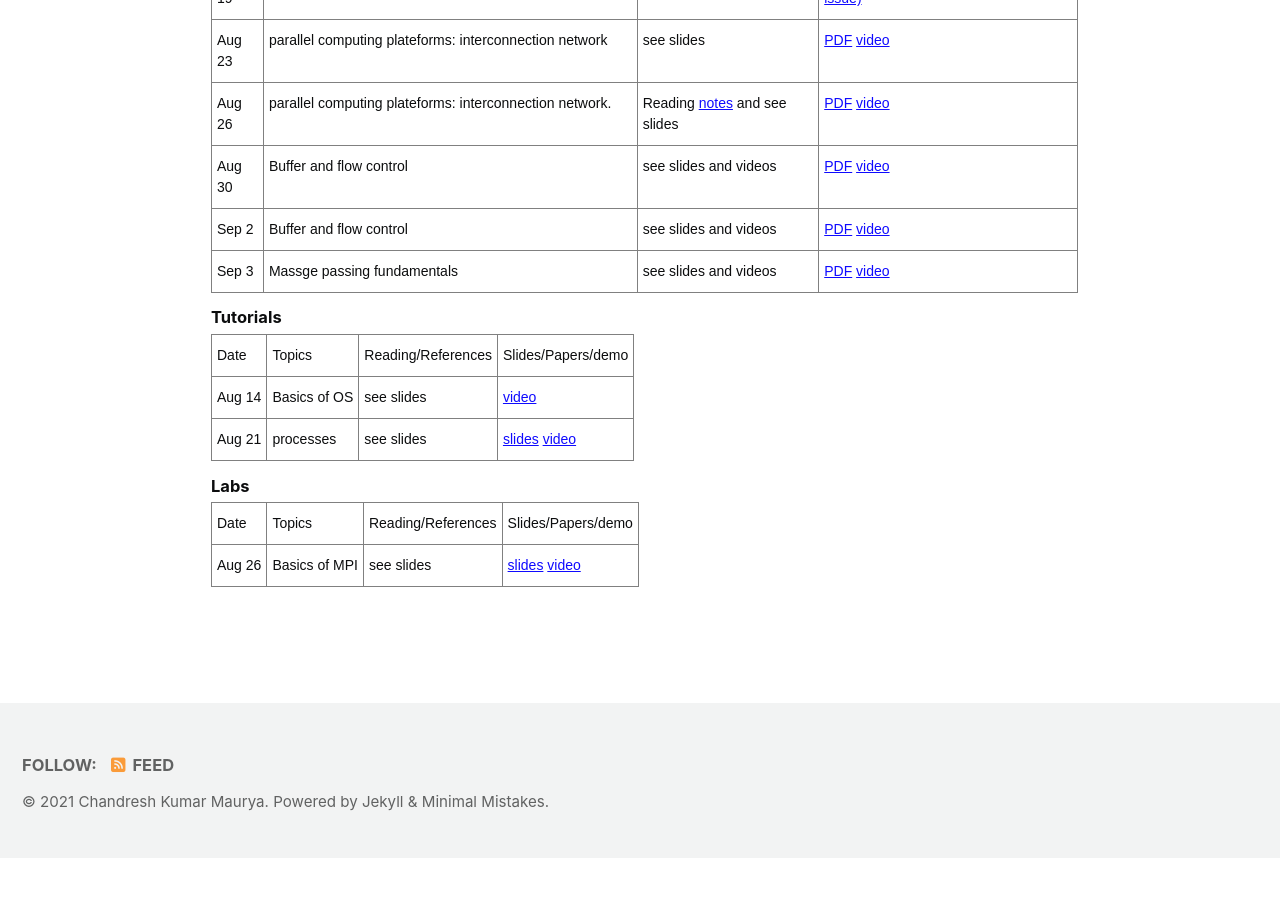
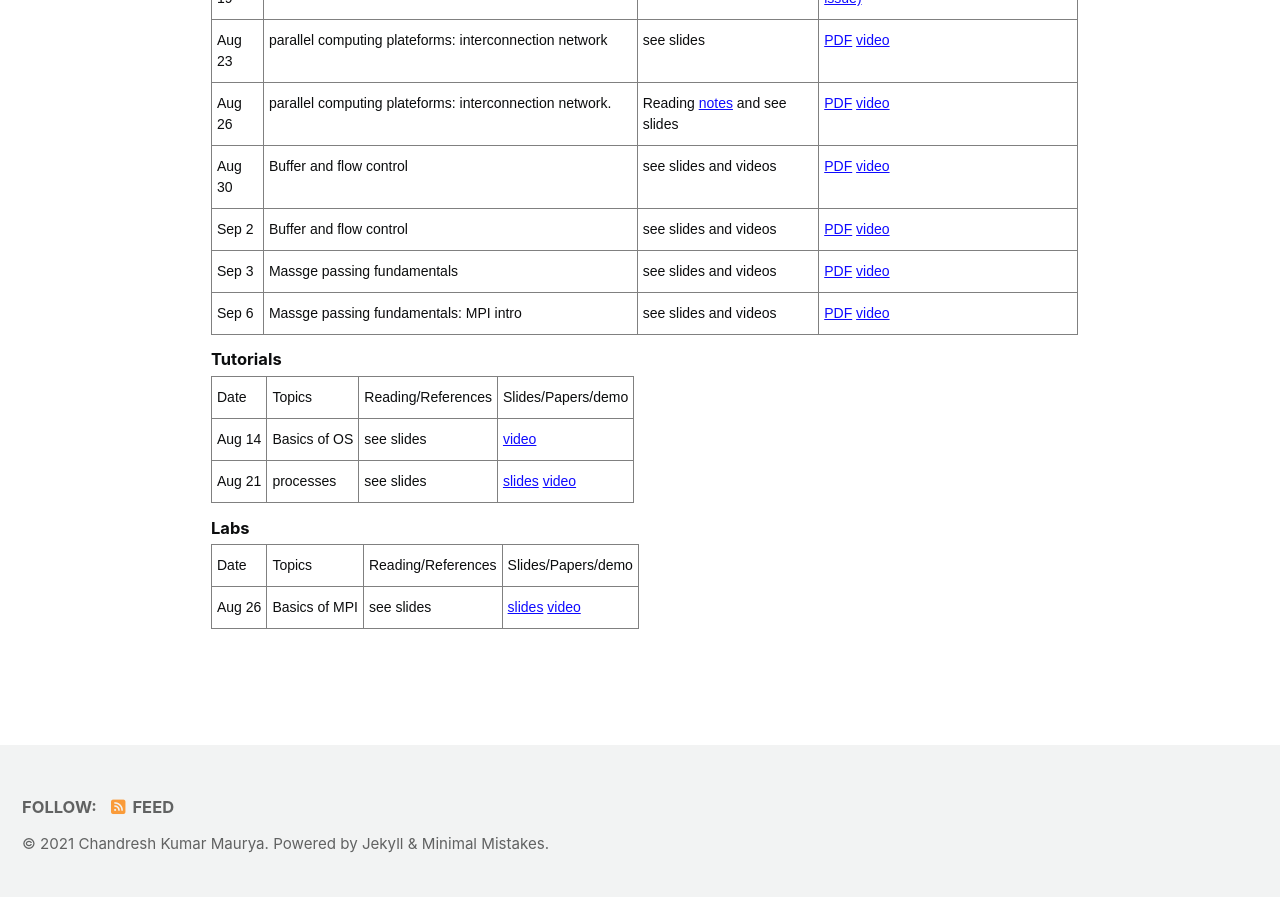
Before and after one commit to chandreshiit/oldsite, a Jekyll site: the page built from _pages/PC2021.md, in a window 1280 px wide and 900 px high, scrolled down 1390 px. Shown: the top 897 px of the window. Built offline with Jekyll 4.4.1, drawn with Linux system fonts in a browser that asks for light colours; cached includes are drawn as plain includes; nearby versions of some CDN libraries; before the commit the page ends 2248 px from its top, so only the background shows below that.

Commit message:
added PC2021

```diff
--- a/_pages/PC2021.md
+++ b/_pages/PC2021.md
@@ -99,7 +99,13 @@ author_profile: false
     <td class="tg-0pky">Massge passing fundamentals </td>
     <td class="tg-0pky">see slides and videos</td>
     <td class="tg-0pky"> <a href="https://drive.google.com/file/d/1WdccssK1NZc9_y99U9H1GwI5ya1A4Cju/view?usp=sharing">PDF</a> <a href="https://drive.google.com/file/d/13y0GR0QB8o0D65ODPrcuNUIfz7LnsbqA/view?usp=sharing"> video</a> </td>   </tr>
+     <tr>
+    <td class="tg-0pky">Sep 6</td>
+    <td class="tg-0pky">Massge passing fundamentals: MPI intro </td>
+    <td class="tg-0pky">see slides and videos</td>
+    <td class="tg-0pky"> <a href="https://drive.google.com/file/d/1WdccssK1NZc9_y99U9H1GwI5ya1A4Cju/view?usp=sharing">PDF</a> <a href="https://drive.google.com/file/d/1PqzzZrr2EIpZcSuf8GQ1XGkrf05DvaHQ/view?usp=sharing"> video</a> </td>   </tr>
 </table>
+
 
 
 
```
